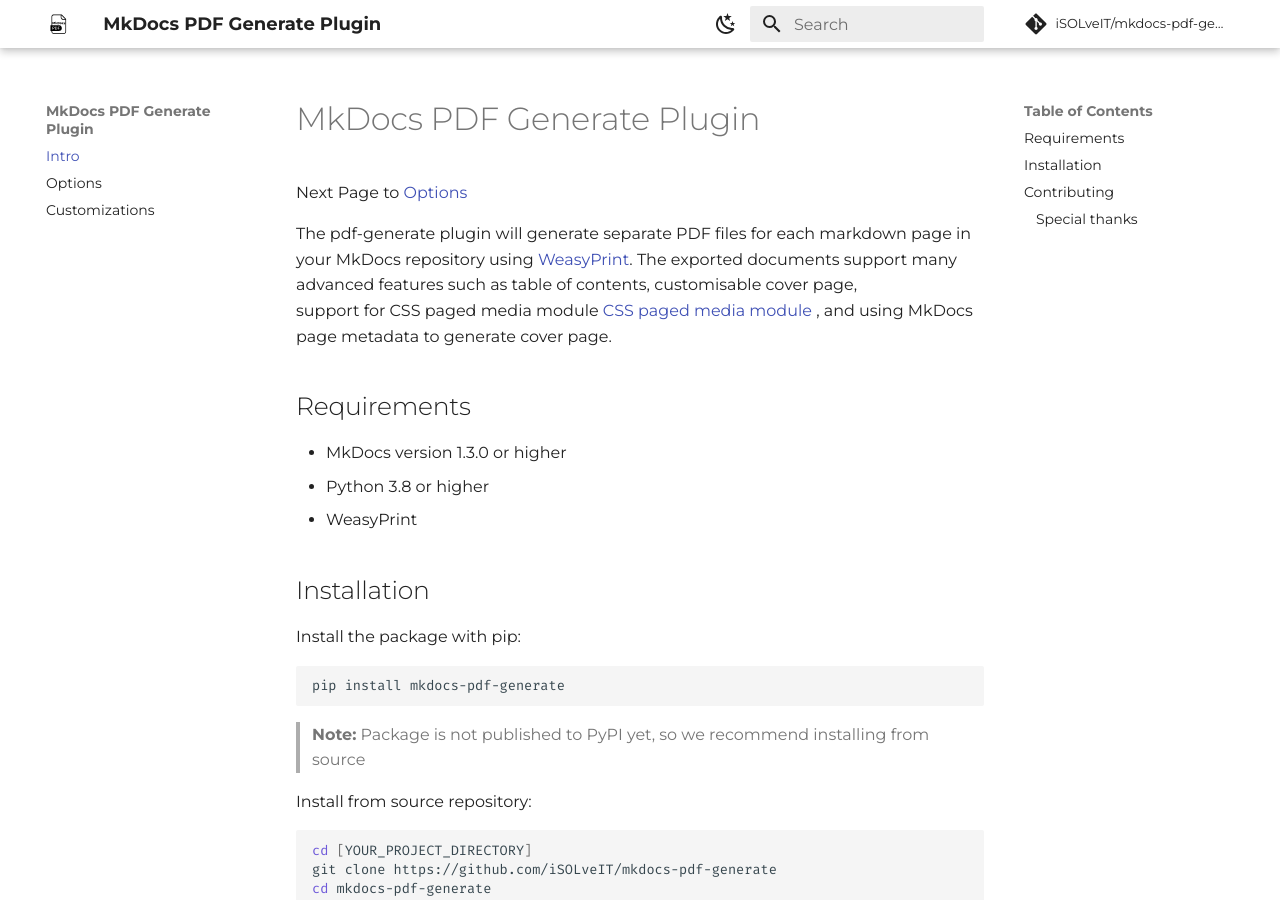
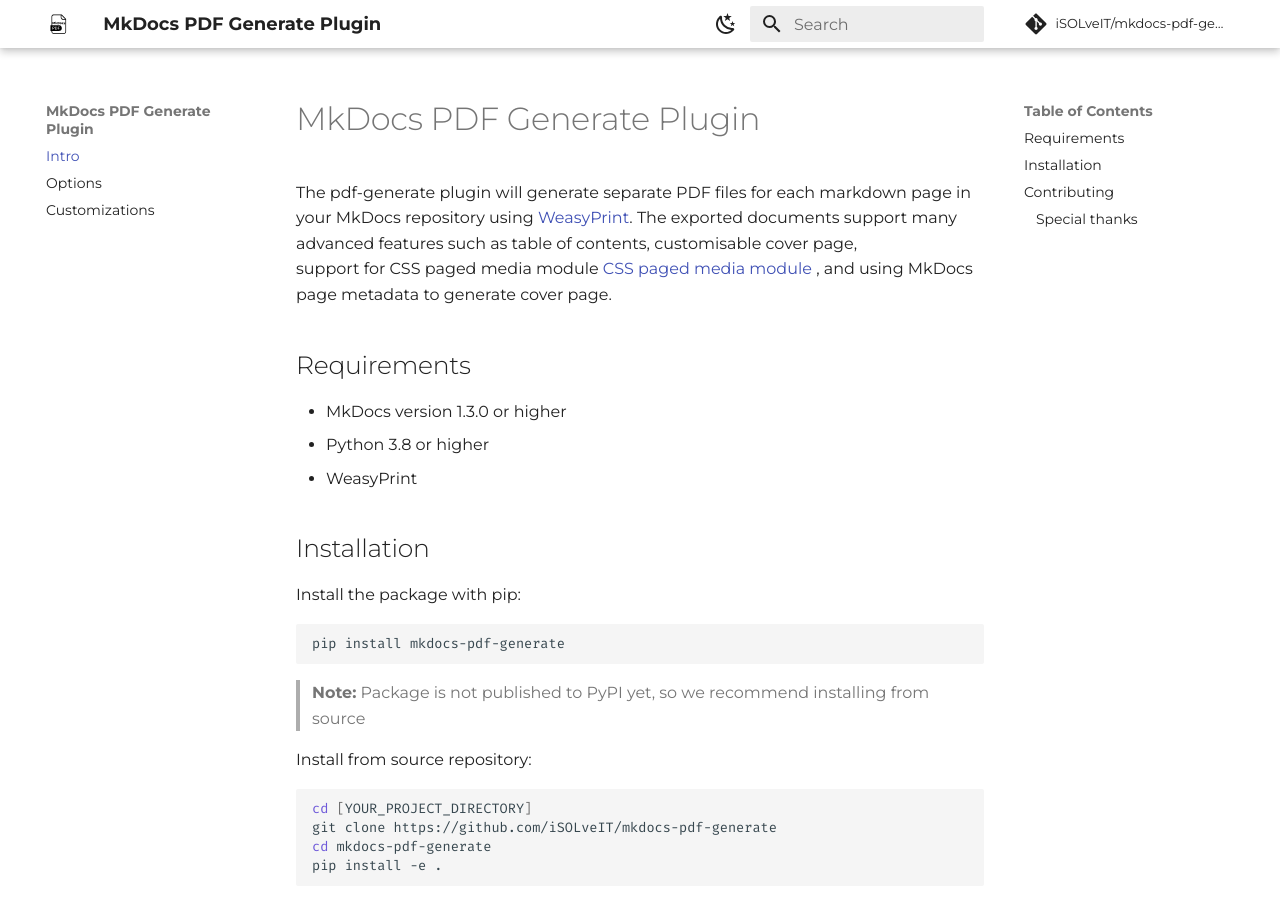
Before and after one commit to iSOLveIT/mkdocs-pdf-generate, an MkDocs documentation site: the page built from docs/docs/index.md, in a window 1280 px wide and 900 px high. Built offline with MkDocs 1.6.1 and Material for MkDocs 9.7.7, drawn with Linux system fonts in a browser that asks for light colours; comment, search, counter and statistics services are not loaded.

Commit message:
Update index.md

```diff
--- a/docs/docs/index.md
+++ b/docs/docs/index.md
@@ -9,8 +9,6 @@
 ---
 
 # MkDocs PDF Generate Plugin
-
-Next Page to [Options](options.md)
 
 The pdf-generate plugin will generate separate PDF files for each markdown page
 in your MkDocs repository using [WeasyPrint](http://weasyprint.org/).
```
